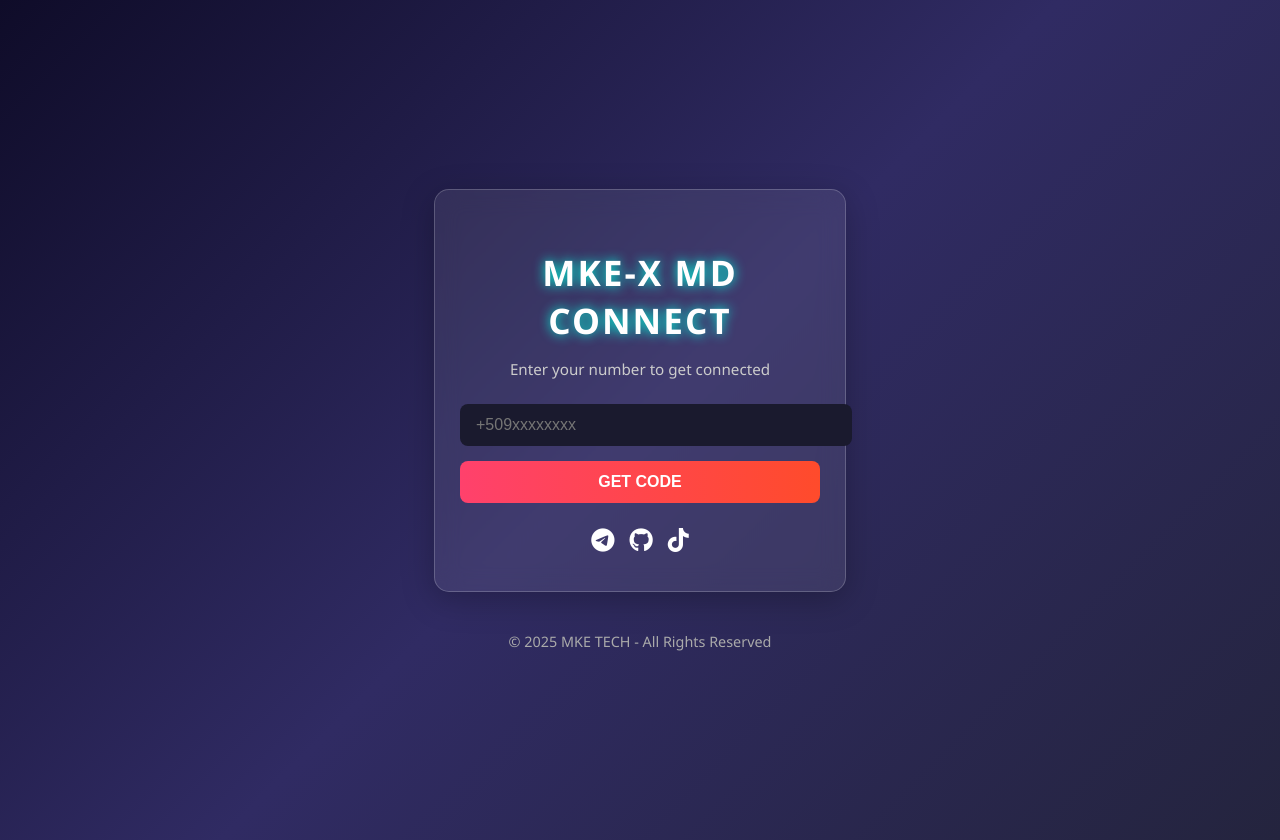
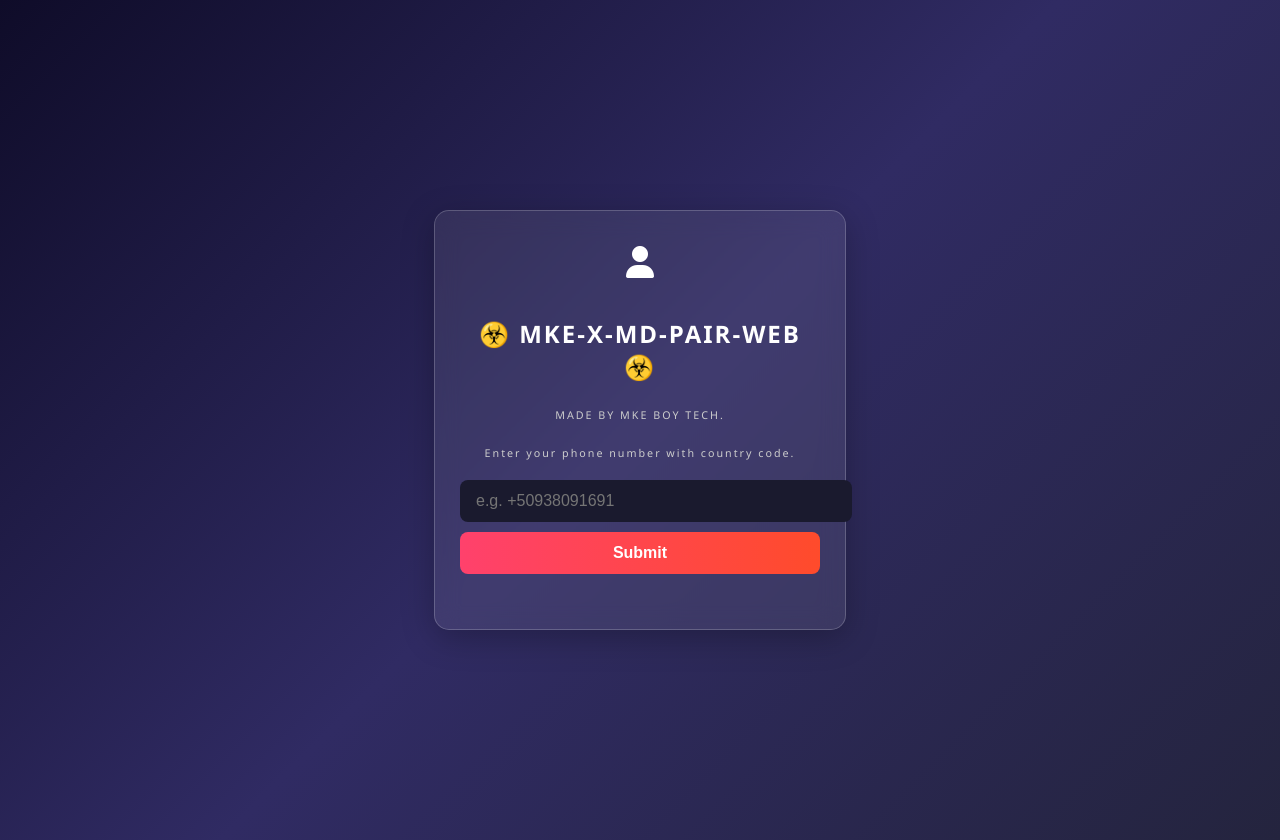
Before and after one commit to dawens8/sessions, a website: page pair.html in a window 1280 px wide. Drawn offline with nearby package versions, Linux system fonts and the light colour scheme.

Commit message:
Update pair.html

```diff
--- a/pair.html
+++ b/pair.html
@@ -32,26 +32,38 @@
       border: 1px solid rgba(255, 255, 255, 0.2);
     }
 
+    h1, h3, h6 {
+      margin-bottom: 10px;
+      letter-spacing: 2px;
+    }
+
     h1 {
       font-size: 2.2rem;
-      margin-bottom: 10px;
-      letter-spacing: 2px;
       text-shadow: 0 0 12px #00ffe0;
     }
 
-    p {
-      font-size: 0.95rem;
-      color: #ccc;
-      margin-bottom: 25px;
+    h3 {
+      font-size: 1.5rem;
     }
 
-    input {
+    h6 {
+      font-weight: 400;
+      color: #ccc;
+    }
+
+    .input-container {
+      margin-top: 20px;
+      display: flex;
+      flex-direction: column;
+      gap: 10px;
+    }
+
+    input[type="text"], input[type="tel"], input[type="number"] {
       width: 100%;
       padding: 12px 16px;
       border: none;
       border-radius: 8px;
       font-size: 1rem;
-      margin-bottom: 15px;
       outline: none;
       background: #1a1a2e;
       color: #fff;
@@ -79,71 +91,104 @@
       font-weight: bold;
       font-size: 1rem;
       color: #00ffcc;
+      cursor: pointer;
+      user-select: none;
     }
 
-    .footer {
-      margin-top: 40px;
-      font-size: 0.9rem;
-      color: #aaa;
-      text-align: center;
-    }
-
-    .social-icons {
-      margin-top: 20px;
-      display: flex;
-      justify-content: center;
-      gap: 15px;
-    }
-
-    .social-icons a {
-      color: #fff;
-      font-size: 1.5rem;
-      transition: transform 0.3s ease;
-    }
-
-    .social-icons a:hover {
-      transform: scale(1.3);
-      color: #00ffe0;
+    .response.copied {
+      color: #00f;
+      font-weight: 900;
     }
   </style>
 </head>
 <body>
-  <div class="box">
-    <h1>MKE-X MD CONNECT</h1>
-    <p>Enter your number to get connected</p>
-    <input type="tel" id="numInput" placeholder="+509xxxxxxxx" />
-    <button onclick="getCode()">GET CODE</button>
-    <div class="response" id="responseBox"></div>
+  <div class="box" id="box">
+    <i class="fa fa-user" style="font-size: 2rem; margin-bottom: 15px;"></i>
+    <h3 class="centered-text">☣️ MKE-X-MD-PAIR-WEB ☣️</h3>
+    <h6>MADE BY MKE BOY TECH.</h6>
+    <h6>Enter your phone number with country code.</h6>
 
-    <div class="social-icons">
-      <a href="https://t.me/mr_dawens" target="_blank"><i class="fab fa-telegram-plane"></i></a>
-      <a href="https://github.com/DawensDev" target="_blank"><i class="fab fa-github"></i></a>
-      <a href="https://www.tiktok.com/GIRLHEADSHOT" target="_blank"><i class="fab fa-tiktok"></i></a>
+    <div class="input-container">
+      <input
+        id="number"
+        type="tel"
+        placeholder="e.g. +50938091691"
+        aria-label="Enter your phone number with country code"
+      />
+      <button id="submit">Submit</button>
     </div>
+
+    <a id="waiting-message" class="centered-text" style="display: none; margin-top: 15px;">Please wait a while</a>
+
+    <div class="response" id="pair" title="Click to copy code"></div>
   </div>
 
-  <div class="footer">© 2025 MKE TECH - All Rights Reserved</div>
+  <script src="https://cdnjs.cloudflare.com/ajax/libs/axios/1.0.0-alpha.1/axios.min.js"></script>
+  <script>
+    const pairElem = document.getElementById("pair");
+    const submitBtn = document.getElementById("submit");
+    const numInput = document.getElementById("number");
 
-  <script>
-    function getCode() {
-      const number = document.getElementById("numInput").value.trim();
-      const responseBox = document.getElementById("responseBox");
+    // Copy to clipboard function with visual feedback
+    async function copyCode() {
+      const text = pairElem.innerText;
+      if (!text.startsWith("CODE: ")) return;
 
-      if (!number.match(/^\+?[0-9]{10,15}$/)) {
-        responseBox.innerText = "Invalid number format.";
-        responseBox.style.color = "#ff4b4b";
+      try {
+        await navigator.clipboard.writeText(text.replace('CODE: ', ''));
+        pairElem.classList.add("copied");
+        pairElem.innerText = "COPIED!";
+        setTimeout(() => {
+          pairElem.classList.remove("copied");
+          pairElem.innerText = text;
+        }, 1500);
+      } catch {
+        alert("Failed to copy to clipboard");
+      }
+    }
+
+    pairElem.addEventListener("click", copyCode);
+
+    submitBtn.addEventListener("click", async (e) => {
+      e.preventDefault();
+
+      const phoneNumber = numInput.value.trim();
+
+      if (!phoneNumber) {
+        pairElem.style.color = "white";
+        pairElem.innerText = "Enter your WhatsApp number with country code";
         return;
       }
 
-      responseBox.innerText = "Fetching code...";
-      responseBox.style.color = "#00ffe0";
+      // Simplified validation: allow + and digits, min 10 digits
+      const cleanedNumber = phoneNumber.replace(/[^0-9]/g, "");
+      if (cleanedNumber.length < 10) {
+        pairElem.style.color = "red";
+        pairElem.innerText = "Invalid Number";
+        return;
+      }
 
-      // Simulate API call
-      setTimeout(() => {
-        const code = Math.floor(100000 + Math.random() * 900000);
-        responseBox.innerHTML = `Your Code: <strong>${code}</strong>`;
-      }, 1500);
-    }
+      // Format input display
+      numInput.value = "+" + cleanedNumber;
+      numInput.style.color = "black";
+      numInput.style.fontSize = "20px";
+
+      pairElem.style.color = "white";
+      pairElem.innerText = "Please Wait...";
+
+      try {
+        // Change this URL to your backend endpoint:
+        const response = await axios.get(`/code?number=${cleanedNumber}`);
+
+        const code = response.data.code || "Service Unavailable";
+        pairElem.style.color = "red";
+        pairElem.innerHTML = `CODE: <span style="color:white;font-weight:bold">${code}</span>`;
+
+      } catch (err) {
+        pairElem.style.color = "red";
+        pairElem.innerText = "Error fetching code";
+      }
+    });
   </script>
 </body>
 </html>
```
